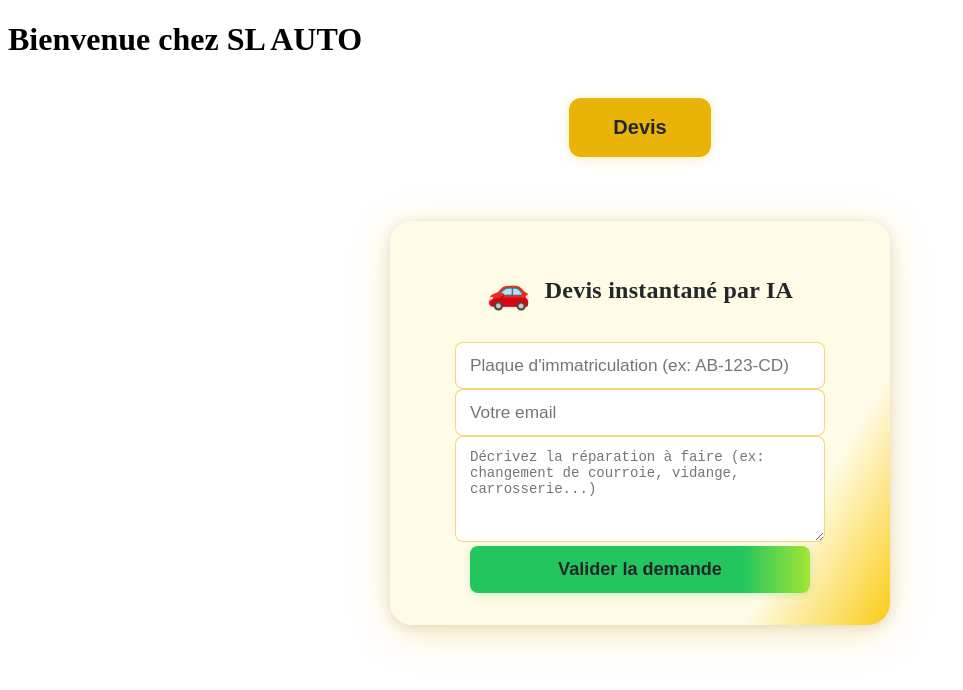
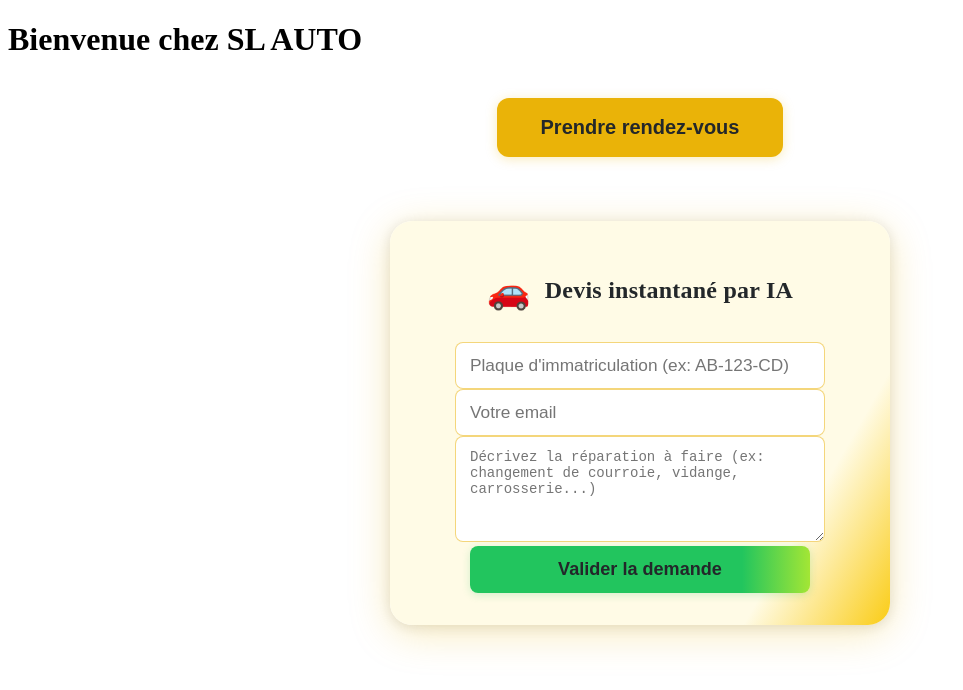
Before and after one commit to saidia1/SL.AUTO86, a plain HTML site: page src/index.html in a window 1280 px wide. Shown: the whole page, without its empty margins (0-963 px from the left). Drawn offline with Linux system fonts and the light colour scheme; files that its build step writes are made by us from their sources.

Commit message:
chore: bouton principal renommé en 'Prendre rendez-vous' sur la page d'accueil

```diff
--- a/src/index.html
+++ b/src/index.html
@@ -8,7 +8,7 @@
 </head>
 <body>
     <h1>Bienvenue chez SL AUTO</h1>
-    <button id="btn-open-devis-ia" style="display:block;margin:40px auto 0 auto;background:#eab308;color:#23272a;font-weight:bold;border:none;padding:18px 44px;border-radius:12px;box-shadow:0 2px 12px #eab30844;cursor:pointer;font-size:1.25em;transition:background 0.2s;">Devis</button>
+    <button id="btn-open-devis-ia" style="display:block;margin:40px auto 0 auto;background:#eab308;color:#23272a;font-weight:bold;border:none;padding:18px 44px;border-radius:12px;box-shadow:0 2px 12px #eab30844;cursor:pointer;font-size:1.25em;transition:background 0.2s;">Prendre rendez-vous</button>
     <section id="devis-ia-section" style="max-width:500px;margin:64px auto 32px auto;text-align:center;">
         <div id="devis-ia-card" style="margin-top:48px;max-width:540px;margin-left:auto;margin-right:auto;background:linear-gradient(120deg,#fffbe6 80%,#facc15 100%);border-radius:22px;box-shadow:0 8px 40px #eab30844,0 2px 12px #23272a22;padding:36px 28px 32px 28px;position:relative;overflow:hidden;">
             <div style="display:flex;align-items:center;justify-content:center;margin-bottom:18px;gap:14px;">
```
